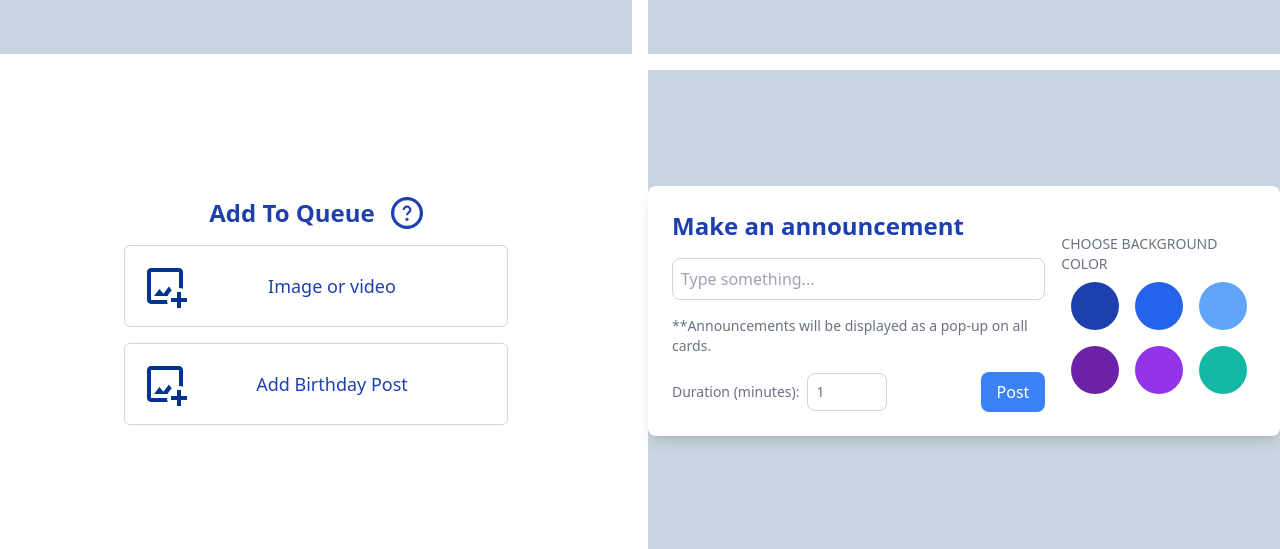
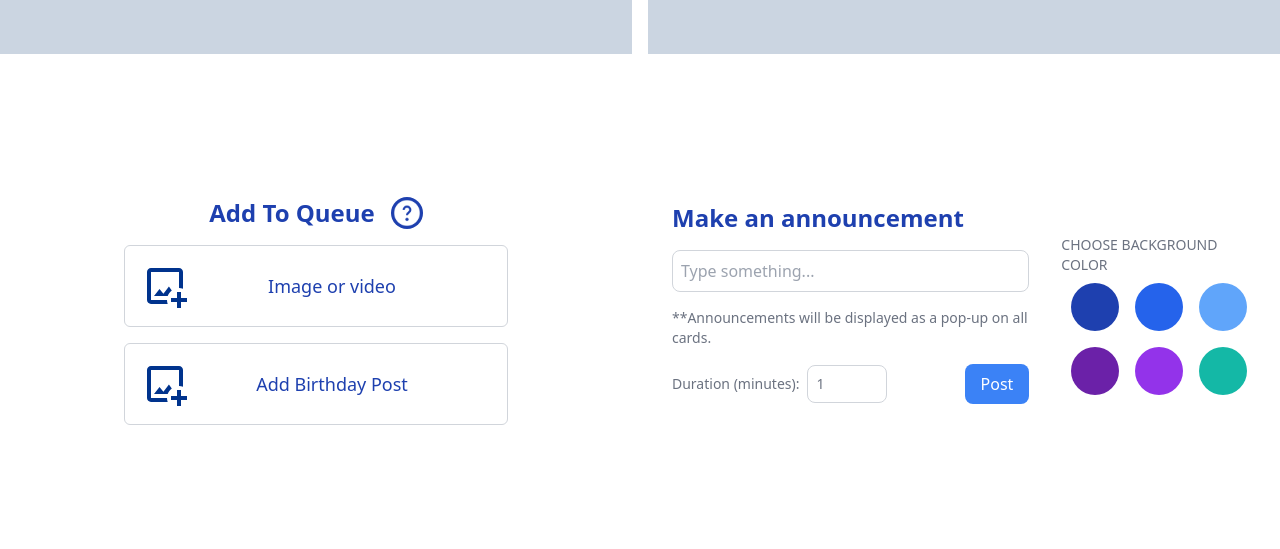
Before and after one commit to MadsLangstad/AgileExam, a React (Vite) app in the folder App/: page /dashboard in a window 1280 px wide. Shown: the part 248-797 px from the top of the page. Built offline with nearby package versions, Linux system fonts and the light colour scheme; no server answers.

Commit message:
Updated UI
Updated UI to AnnouncementComponent

```diff
--- a/App/src/components/dashboard/AnnouncementComponent.tsx
+++ b/App/src/components/dashboard/AnnouncementComponent.tsx
@@ -5,7 +5,9 @@ interface AnnouncementComponentProps {
   targetRef: React.RefObject<HTMLDivElement>;
 }
 
-const AnnouncementComponent: React.FC<AnnouncementComponentProps> = ({ targetRef }) => {
+const AnnouncementComponent: React.FC<AnnouncementComponentProps> = ({
+  targetRef,
+}) => {
   const [isModalVisible, setModalVisible] = useState(false);
   const [announcement, setAnnouncement] = useState<string>("");
   const [duration, setDuration] = useState<number>(1); // Default duration in minutes
@@ -36,14 +38,14 @@ const AnnouncementComponent: React.FC<AnnouncementComponentProps> = ({ targetRef
   ];
 
   return (
-    <div className="flex flex-col items-center justify-center p-6 bg-white rounded-lg shadow-lg w-full max-w-3xl">
+    <div className="flex flex-col items-center justify-center p-6 bg-white rounded-lg w-full max-w-3xl">
       <AnnouncementModal
         isVisible={isModalVisible}
         announcement={announcement}
         backgroundColor={backgroundColor}
         targetRef={targetRef}
       />
-      <div className="w-full flex justify-between items-start">
+      <div className="flex gap-4 justify-center items-center mb-4">
         <div className="flex-1 mr-4">
           <h2 className="text-2xl font-bold text-blue-800 mb-4">
             Make an announcement
@@ -77,7 +79,9 @@ const AnnouncementComponent: React.FC<AnnouncementComponentProps> = ({ targetRef
           </div>
         </div>
         <div className="w-1/3 flex flex-col items-center mt-6">
-          <h3 className="text-sm text-gray-500 mb-2">CHOOSE BACKGROUND COLOR</h3>
+          <h3 className="text-sm text-gray-500 mb-2">
+            CHOOSE BACKGROUND COLOR
+          </h3>
           <div className="grid grid-cols-3 gap-4">
             {colors.map((color) => (
               <div
--- a/App/src/pages/DashboardPage.tsx
+++ b/App/src/pages/DashboardPage.tsx
@@ -26,7 +26,7 @@ const DashBoardPage = () => {
           <div className=" flex items-center justify-center">
             <AddPost />
           </div>
-          <div className="bg-slate-300 flex items-center justify-center">
+          <div className="flex items-center justify-center">
             <AnnouncementComponent targetRef={targetRef} />
           </div>
         </div>
```
